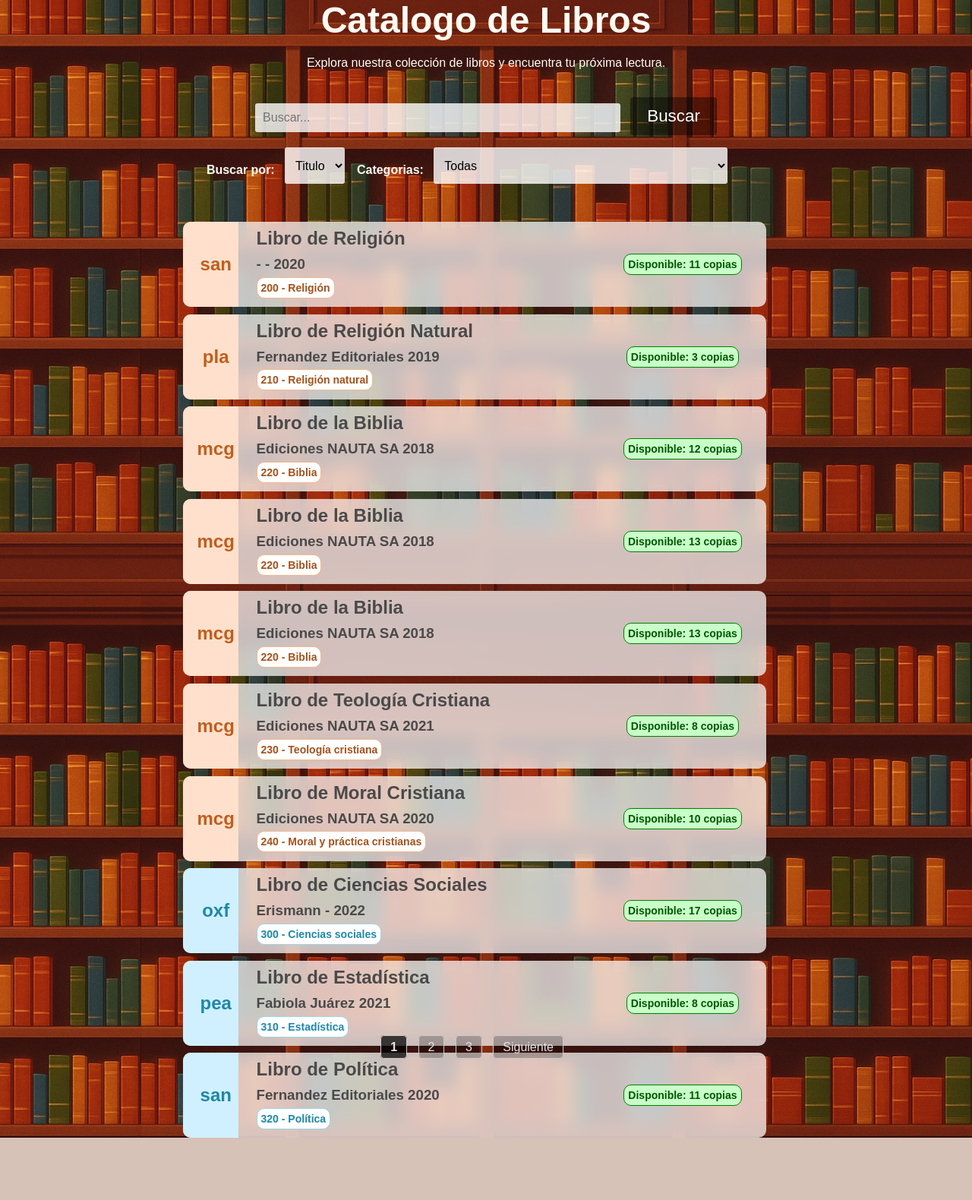
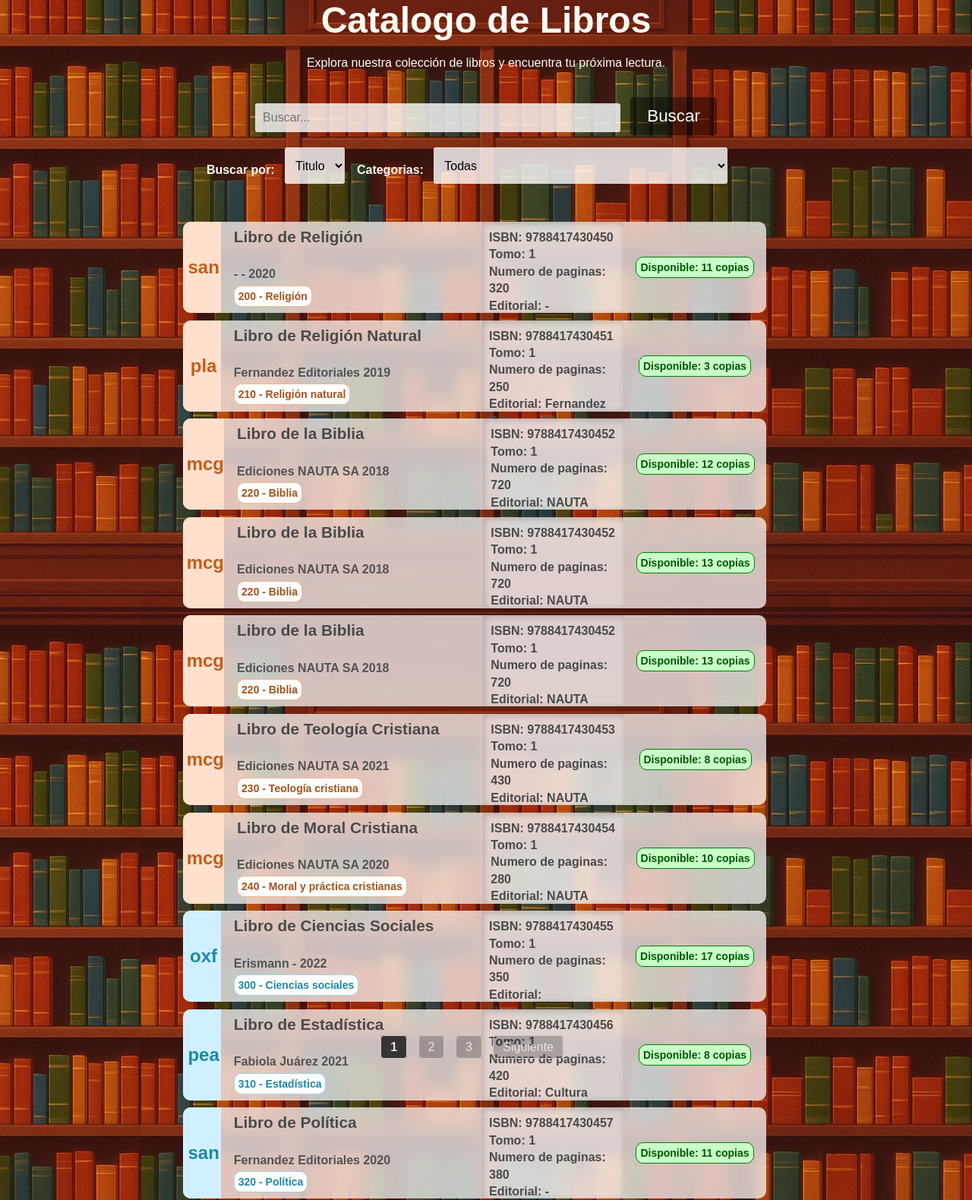
Before and after one commit to SerGioAMM/Biblioteca_V3, a Flask app: page /libros in a window 1280 px wide. Shown: the part 128-1708 px from the top of the page at 76% size. Before the commit the page ends 1626 px from the top, so only its background shows below. Run offline with Flask 3, Linux system fonts and the light colour scheme; data comes from the database, SQL or seed files in the repository; both versions use the stored data as it was after the commit.

Commit message:
parche menor, agregado datos del libro, aun no resuelto bug de busqueda en prestamos

```diff
--- a/static/estilo_libros.css
+++ b/static/estilo_libros.css
@@ -32,7 +32,7 @@ main{
     top: 5%;
     left: -2%;
     width: 100%;
-    height: 7rem;
+    height: 7.5rem;
     border-radius: 10px;
     margin-bottom: .6rem;
     color: #4a4a4a;
@@ -46,11 +46,14 @@ main{
 .span-notacion{
     position: relative;
     display: flex;
-    width: 10%;
+    width: 8%;
     justify-content: center;
     align-items: center;
     border-top-left-radius: 10px;
     border-bottom-left-radius: 10px;
+}
+.span-notacion h2{
+    margin-left: 5px;
 }
 
 /* Colores de la notacion deacuerdo a su seccion*/
@@ -107,24 +110,39 @@ main{
 /*? Textos que muestran la informacion de los libros */
 #span-info-libros{
     position: relative;
-    width: 65%;
+    width: 55%;
     display: flex;
     align-items: center;
 
 }
-#span-info-libros h2{
+#span-datos-libro2{
+    width: 30%;
+}
+.h4-datos-libro2{
+    background-color: rgba(255, 255, 255, 0.252);
+    padding: 10px;
+    line-height: 1.4;
+    margin: 0;
+    height: 83%;
+    border-radius: 3px;
+    box-shadow: inset 2px 2px 8px rgba(0, 0, 0, 0.2); /* sombra hacia dentro */
+}
+#span-info-libros h3{
     margin-top: 8px;
     margin-left: 5%;
     position: absolute;
     top: 0%;
-}
-#span-info-libros h3{
-    margin-left: 5%;
-    position: absolute;
+    font-size: 1.3rem;
 }
 #span-info-libros h4{
     margin-left: 5%;
-    margin-bottom: 10px;
+    position: relative;
+    margin-top: 40px;
+    color: #535353;
+}
+#span-info-libros h5{
+    margin-left: 5%;
+    margin-bottom: 7px;
     position: absolute;
     bottom: 1%;
     border-radius: 10px;
--- a/templates/libros.html
+++ b/templates/libros.html
@@ -125,11 +125,11 @@
                 </span><!-- Notacion  -->
 
                 <span id="span-info-libros">
-                    <h2>{{libro[1]}}</h2> <!-- Titulo  -->
-                    <h3>{{libro[9]}} {{libro[10]}} <!-- Nombre y apellido del autor  -->
-                        {{libro[3]}} </h3> <!-- Anio de publicacion  -->
+                    <h3>{{libro[1]}}</h3> <!-- Titulo  -->
+                    <h4>{{libro[9]}} {{libro[10]}} <!-- Nombre y apellido del autor  -->
+                        {{libro[3]}} </h4> <!-- Anio de publicacion  -->
 
-                    <h4
+                    <h5
                         {% if (libro[7]|int) < 100 %}
                             id="h4-seccion-0"
                         {% elif (libro[7]|int) < 200 %}
@@ -152,7 +152,16 @@
                             id="h4-seccion-9"
                         {% endif %} >
                         {{libro[7]}} - {{libro[8]}}
-                    </h4> <!-- Codigo de seccion + seccion  -->
+                    </h5> <!-- Codigo de seccion + seccion  -->
+                </span>
+
+                <span id="span-datos-libro2">
+                    <h4 class="h4-datos-libro2">
+                        ISBN: {{libro[4]}}<br>
+                        Tomo:  {{libro[2]}}<br>
+                        Numero de paginas: {{libro[5]}}<br>
+                        Editorial: {{libro[11]}}<br>
+                    </h4> <!-- Datos extras del libro  -->
                 </span>
 
                 <!-- Verificacion de disponibilidad comparando el numero de copias -> (libro[6]) -->
```
Also changed, not shown: Data/Biblioteca_GM.db.
